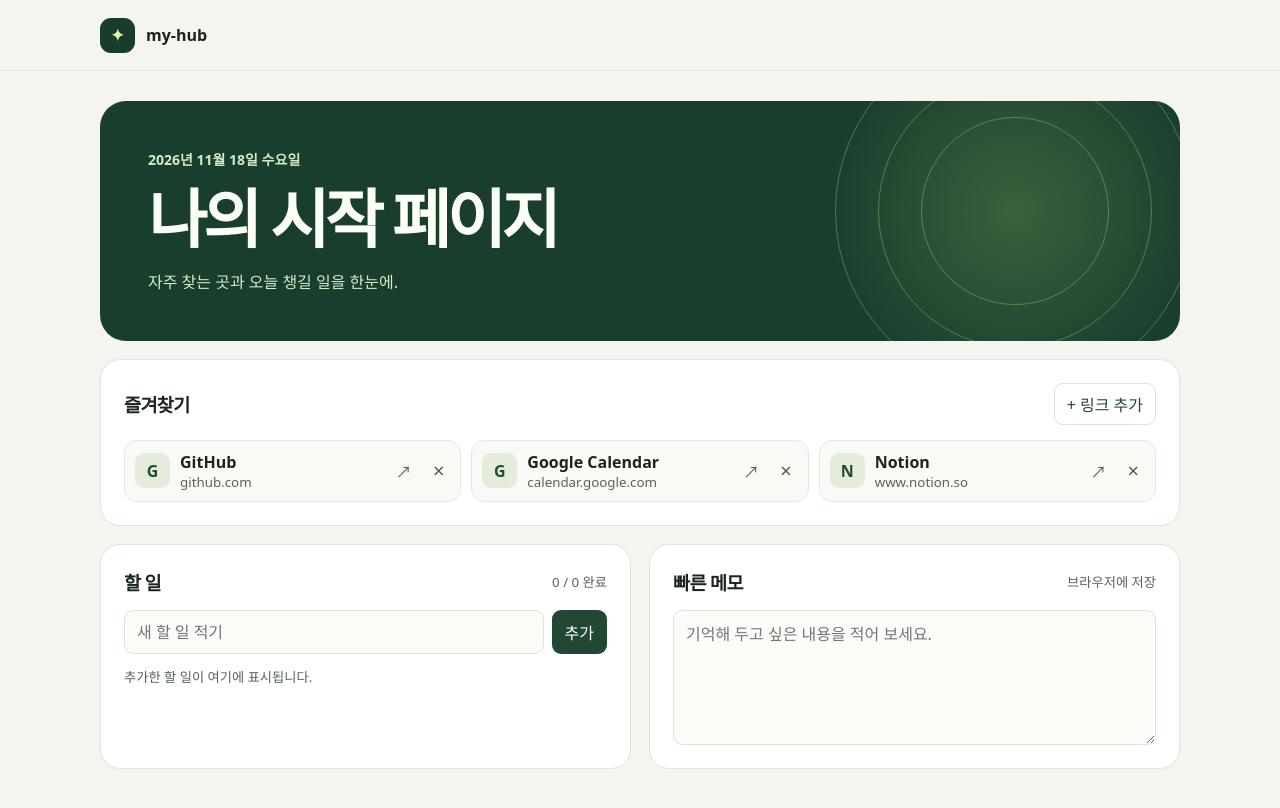
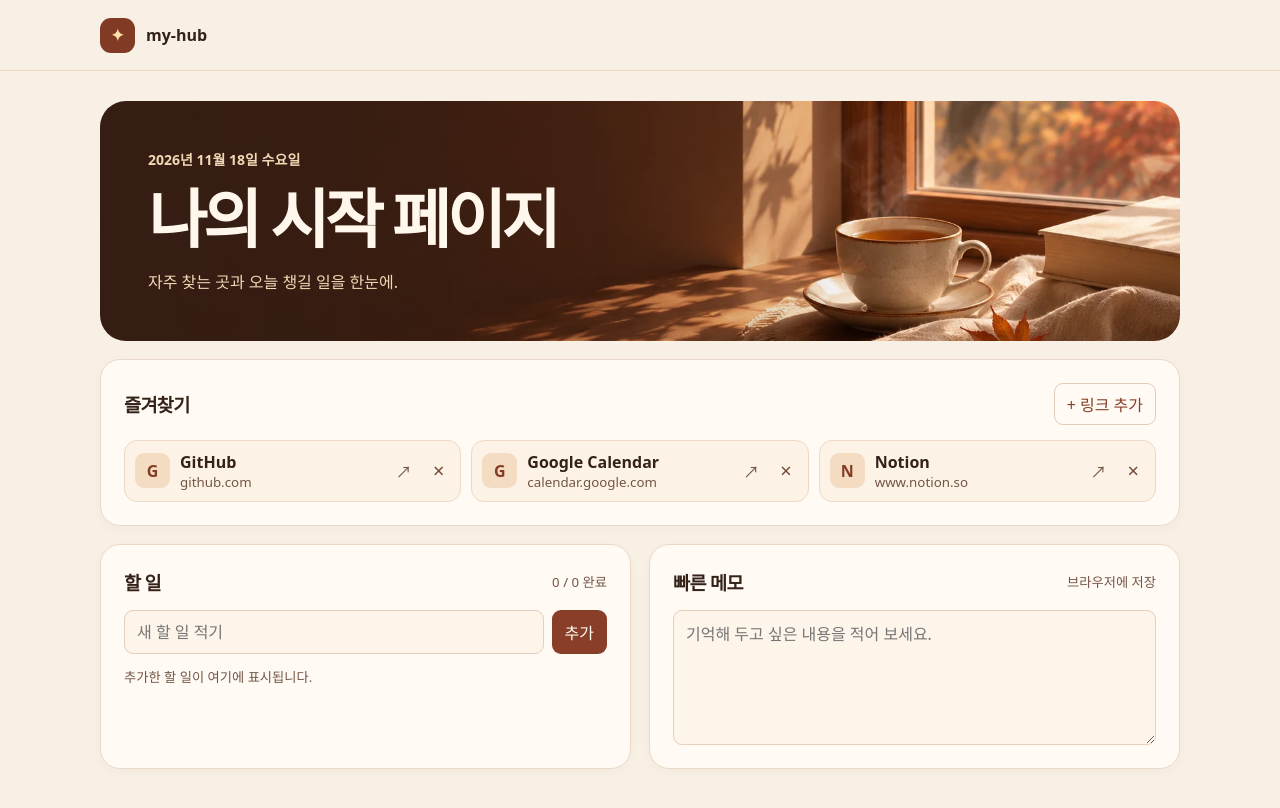
Before and after one commit to brgolf/my-hub, a Next.js app: page / in a window 1280 px wide. Shown: the top 808 px of the page. Built offline with nearby package versions, Linux system fonts and the light colour scheme.

Commit message:
Apply autumn theme to the homepage

```diff
--- a/app/globals.css
+++ b/app/globals.css
@@ -1,34 +1,39 @@
 * { box-sizing: border-box; }
-:root { color-scheme: light; color: #1b241e; background: #f4f5ef; font-family: system-ui, "Malgun Gothic", sans-serif; }
+:root { color-scheme: light; color: #342219; background: #f8f0e5; font-family: system-ui, "Malgun Gothic", sans-serif; }
 body { margin: 0; }
 .shell { width: min(1080px, calc(100% - 48px)); margin-inline: auto; }
-.bar { border-bottom: 1px solid #e1e6dc; }
+.bar { border-bottom: 1px solid #ead6c3; }
 .brand { display: flex; align-items: center; gap: 11px; height: 70px; font-weight: 750; }
-.mark { display: grid; place-items: center; width: 35px; height: 35px; background: #183d2c; color: #e4f6ac; border-radius: 11px; }
+.mark { display: grid; place-items: center; width: 35px; height: 35px; background: #813a23; color: #ffdfaa; border-radius: 11px; }
 main { padding-block: 30px 56px; }
-.hero { position: relative; isolation: isolate; overflow: hidden; border-radius: 26px; background: #193e2e; color: #fcfff4; }
+.hero {
+  overflow: hidden;
+  border-radius: 26px;
+  background-color: #3c2217;
+  background-image: linear-gradient(90deg, #342018b8 0%, #34201852 45%, transparent 73%), url('/autumn-window.webp');
+  background-position: center, center 68%;
+  background-size: cover;
+  background-repeat: no-repeat;
+  color: #fff7eb;
+}
 .hero-copy { position: relative; padding: 48px; }
 .hero h1 { margin: 13px 0; font-size: clamp(2rem, 6vw, 4rem); letter-spacing: -.065em; line-height: 1.15; }
-.hero p { color: #d7e9c3; margin: 0; }
+.hero p { color: #f2d7b5; margin: 0; }
 .hero p:first-child { font-size: .875rem; font-weight: 650; min-height: 1.3em; }
-.orbit { position: absolute; right: -40px; top: -95px; width: 410px; height: 410px; border-radius: 50%; background: radial-gradient(circle, #82a65755, transparent 65%); }
-.orbit i { position: absolute; border: 1px solid #bce38155; border-radius: 50%; inset: 25px; }
-.orbit i:nth-child(2) { inset: 68px; }
-.orbit i:nth-child(3) { inset: 111px; }
 .dashboard { display: grid; grid-template-columns: 1fr 1fr; gap: 18px; margin-top: 18px; }
-.panel { min-width: 0; padding: 23px; border: 1px solid #e0e5da; background: #fff; border-radius: 20px; }
+.panel { min-width: 0; padding: 23px; border: 1px solid #ead9c8; box-shadow: 0 3px 12px #6c331008; background: #fffaf4; border-radius: 20px; }
 .links { grid-column: 1 / -1; }
 .panel-head { display: flex; align-items: center; justify-content: space-between; gap: 10px; margin-bottom: 15px; }
 h2 { margin: 0; font-size: 1.16rem; letter-spacing: -.035em; }
 button, input, textarea { font: inherit; }
-button { cursor: pointer; border: 1px solid transparent; border-radius: 9px; padding: 8px 12px; background: #214833; color: #fff; white-space: nowrap; }
-button:hover { background: #315e45; }
+button { cursor: pointer; border: 1px solid transparent; border-radius: 9px; padding: 8px 12px; background: #893e27; color: #fffaf4; white-space: nowrap; }
+button:hover { background: #71321e; }
 button:disabled { opacity: .55; cursor: default; }
-button.outline { border-color: #dce5d8; background: #fff; color: #214833; }
-button.outline:hover, button.remove:hover { background: #eaf0e5; }
-button.remove { background: transparent; color: #466052; padding: 2px 10px; font-size: 1.25rem; }
-button:focus-visible, a:focus-visible, input:focus-visible, textarea:focus-visible { outline: 2px solid #568b6b; outline-offset: 2px; }
-input:not([type=checkbox]), textarea { width: 100%; min-width: 0; border: 1px solid #dce4d8; border-radius: 9px; color: inherit; background: #fbfcf8; padding: 10px 12px; }
+button.outline { border-color: #e5cbb6; background: #fffaf4; color: #893e27; }
+button.outline:hover, button.remove:hover { background: #f5e4d2; }
+button.remove { background: transparent; color: #744b39; padding: 2px 10px; font-size: 1.25rem; }
+button:focus-visible, a:focus-visible, input:focus-visible, textarea:focus-visible { outline: 2px solid #a34d29; outline-offset: 2px; }
+input:not([type=checkbox]), textarea { width: 100%; min-width: 0; border: 1px solid #e7cfb9; border-radius: 9px; color: inherit; background: #fdf4ea; padding: 10px 12px; }
 textarea { resize: vertical; min-height: 135px; display: block; line-height: 1.65; }
 form { display: flex; gap: 8px; }
 .link-form { flex-wrap: wrap; margin-bottom: 14px; }
@@ -37,22 +42,25 @@ form { display: flex; gap: 8px; }
 ul { list-style: none; margin: 0; padding: 0; }
 .link-list { display: grid; grid-template-columns: repeat(auto-fit, minmax(min(225px, 100%), 1fr)); gap: 10px; }
 .link-list li, .task-list li { display: flex; align-items: center; min-width: 0; }
-.link-list li { border: 1px solid #e4e9de; border-radius: 13px; padding-right: 5px; background: #f9faf6; }
+.link-list li { border: 1px solid #edd9c5; border-radius: 13px; padding-right: 5px; background: #fcf2e6; }
 .link-list a { display: flex; align-items: center; flex: 1; min-width: 0; gap: 10px; padding: 10px; color: inherit; text-decoration: none; }
 .link-list a:hover strong { text-decoration: underline; }
-.tile-icon { flex: 0 0 35px; height: 35px; display: grid; place-items: center; background: #e4eddb; color: #234b36; border-radius: 9px; font-weight: 750; }
+.tile-icon { flex: 0 0 35px; height: 35px; display: grid; place-items: center; background: #f4dcc3; color: #843d25; border-radius: 9px; font-weight: 750; }
 .link-label { flex: 1; min-width: 0; }
 .link-label strong, .link-label small { display: block; overflow: hidden; text-overflow: ellipsis; white-space: nowrap; }
-.link-label small, .arrow, .hint, .count { color: #546558; }
+.link-label small, .arrow, .hint, .count { color: #735646; }
 .count, .hint { font-size: .83rem; }
-.task-list li { border-bottom: 1px solid #edf0e8; padding-block: 6px; }
+.task-list li { border-bottom: 1px solid #f0e1d3; padding-block: 6px; }
 .task-list label { display: flex; flex: 1; align-items: center; gap: 8px; overflow-wrap: anywhere; }
-input[type=checkbox] { accent-color: #214833; width: 17px; height: 17px; flex-shrink: 0; }
-input:checked + span { text-decoration: line-through; color: #546558; }
+input[type=checkbox] { accent-color: #893e27; width: 17px; height: 17px; flex-shrink: 0; }
+input:checked + span { text-decoration: line-through; color: #735646; }
 @media (max-width: 680px) {
   .shell { width: calc(100% - 28px); }
   .dashboard { grid-template-columns: 1fr; }
   .hero-copy { padding: 32px 23px; }
-  .orbit { right: -230px; }
+  .hero {
+    background-image: linear-gradient(90deg, #342018f0 0%, #342018ca 50%, #34201848), url('/autumn-window.webp');
+    background-position: center, 76% 68%;
+  }
   .panel { padding: 17px; }
 }
--- a/app/page.js
+++ b/app/page.js
@@ -82,7 +82,6 @@ export default function Home() {
       </header>
       <main className="shell">
         <section className="hero" aria-labelledby="welcome">
-          <div className="orbit" aria-hidden="true"><i/><i/><i/></div>
           <div className="hero-copy">
             <p>{date}</p>
             <h1 id="welcome">나의 시작 페이지</h1>
```
Also changed, not shown: public/autumn-window.webp (added).
